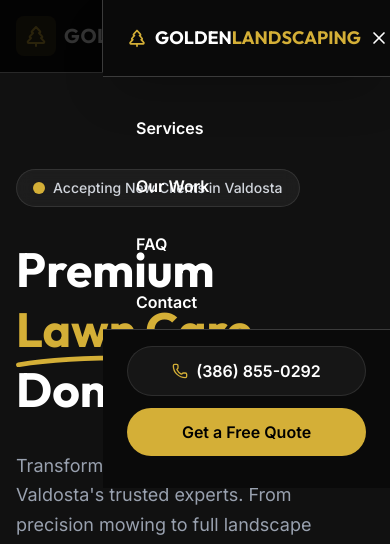
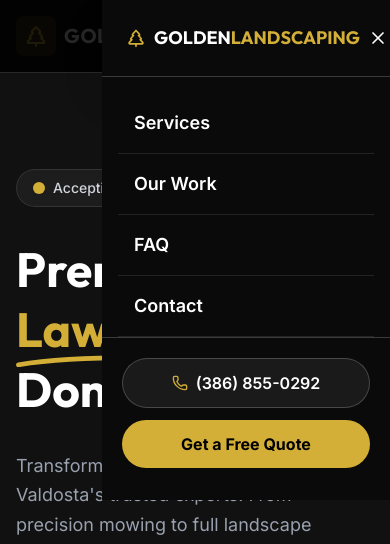
Before and after one commit to brodybcm/Golden-LandScaping, a Next.js app: page / in a window 390 px wide. Both pictures are taken after a click on the button "Open navigation menu". Shown: the top 544 px of the page. Built offline with nearby package versions, Linux system fonts and the light colour scheme.

Commit message:
fix: Force solid backgrounds on mobile nav - remove all transparency

```diff
--- a/src/app/components/MobileNav.tsx
+++ b/src/app/components/MobileNav.tsx
@@ -4,16 +4,15 @@ import { useState, useEffect } from "react";
 import { Menu, X, TreePine, Phone } from "lucide-react";
 
 const navLinks = [
-  { href: "/#services",  label: "Services"  },
-  { href: "/projects",   label: "Our Work"  },
-  { href: "/#faq",       label: "FAQ"       },
-  { href: "/#contact",   label: "Contact"   },
+  { href: "/#services", label: "Services"  },
+  { href: "/projects",  label: "Our Work"  },
+  { href: "/#faq",      label: "FAQ"       },
+  { href: "/#contact",  label: "Contact"   },
 ];
 
 export default function MobileNav() {
   const [open, setOpen] = useState(false);
 
-  // Lock body scroll when menu is open
   useEffect(() => {
     document.body.style.overflow = open ? "hidden" : "";
     return () => { document.body.style.overflow = ""; };
@@ -24,17 +23,18 @@ export default function MobileNav() {
       {/* Hamburger button — mobile only */}
       <button
         id="mobile-nav-toggle"
-        className="md:hidden flex items-center justify-center w-10 h-10 rounded-lg bg-white/5 border border-white/10 text-white hover:bg-white/10 transition-colors"
+        className="md:hidden flex items-center justify-center w-10 h-10 rounded-lg bg-white/5 border border-white/10 text-white"
         aria-label="Open navigation menu"
         onClick={() => setOpen(true)}
       >
         <Menu className="h-5 w-5" />
       </button>
 
-      {/* Backdrop */}
+      {/* Full-screen overlay — blocks ALL page content */}
       {open && (
         <div
-          className="fixed inset-0 z-[60] bg-black/80 md:hidden"
+          className="fixed inset-0 z-[60] md:hidden"
+          style={{ backgroundColor: "rgba(0,0,0,0.85)" }}
           onClick={() => setOpen(false)}
           aria-hidden="true"
         />
@@ -42,13 +42,17 @@ export default function MobileNav() {
 
       {/* Slide-in drawer */}
       <div
-        className={`fixed top-0 right-0 h-full w-72 z-[70] bg-[#0a0a0a] border-l border-white/20 flex flex-col shadow-2xl transition-transform duration-300 ease-in-out md:hidden ${
+        className={`fixed top-0 right-0 h-full w-72 z-[70] flex flex-col shadow-2xl transition-transform duration-300 ease-in-out md:hidden ${
           open ? "translate-x-0" : "translate-x-full"
         }`}
+        style={{ backgroundColor: "#0a0a0a" }}
         aria-label="Mobile navigation"
       >
         {/* Drawer header */}
-        <div className="flex items-center justify-between px-6 py-5 border-b border-white/20 bg-[#0a0a0a]">
+        <div
+          className="flex items-center justify-between px-6 py-5 border-b border-white/20"
+          style={{ backgroundColor: "#0a0a0a" }}
+        >
           <div className="flex items-center gap-2">
             <TreePine className="text-[#d4af37] h-5 w-5" />
             <span className="font-heading font-bold text-lg uppercase text-white">
@@ -58,7 +62,7 @@ export default function MobileNav() {
           <button
             id="mobile-nav-close"
             onClick={() => setOpen(false)}
-            className="p-2 rounded-lg text-white hover:bg-white/10 transition-colors"
+            className="p-2 rounded-lg text-white"
             aria-label="Close navigation menu"
           >
             <X className="h-5 w-5" />
@@ -66,13 +70,16 @@ export default function MobileNav() {
         </div>
 
         {/* Nav links */}
-        <nav className="flex flex-col gap-1 px-4 pt-6 flex-1">
+        <nav
+          className="flex flex-col px-4 pt-4 flex-1"
+          style={{ backgroundColor: "#0a0a0a" }}
+        >
           {navLinks.map((link) => (
             <a
               key={link.href}
               href={link.href}
               onClick={() => setOpen(false)}
-              className="flex items-center px-4 py-3.5 rounded-xl text-white hover:bg-white/10 font-semibold transition-colors text-base border border-transparent hover:border-white/10"
+              className="flex items-center px-4 py-4 text-white font-semibold text-lg border-b border-white/10"
             >
               {link.label}
             </a>
@@ -80,11 +87,15 @@ export default function MobileNav() {
         </nav>
 
         {/* Bottom CTA */}
-        <div className="px-6 pb-8 pt-4 border-t border-white/20 bg-[#0a0a0a] space-y-3">
+        <div
+          className="px-5 pb-8 pt-5 border-t border-white/20 space-y-3"
+          style={{ backgroundColor: "#0a0a0a" }}
+        >
           <a
             href="tel:3868550292"
             onClick={() => setOpen(false)}
-            className="flex items-center justify-center gap-2 w-full bg-white/5 hover:bg-white/10 text-white border border-white/10 font-semibold px-6 py-3 rounded-full transition-colors"
+            className="flex items-center justify-center gap-2 w-full border border-white/20 text-white font-semibold px-6 py-3 rounded-full"
+            style={{ backgroundColor: "#1a1a1a" }}
           >
             <Phone className="h-4 w-4 text-[#d4af37]" />
             (386) 855-0292
@@ -92,7 +103,8 @@ export default function MobileNav() {
           <a
             href="/#contact"
             onClick={() => setOpen(false)}
-            className="flex items-center justify-center w-full bg-[#d4af37] hover:bg-[#d4af37]/90 text-black font-semibold px-6 py-3 rounded-full transition-all"
+            className="flex items-center justify-center w-full text-black font-bold px-6 py-3 rounded-full"
+            style={{ backgroundColor: "#d4af37" }}
           >
             Get a Free Quote
           </a>
```
